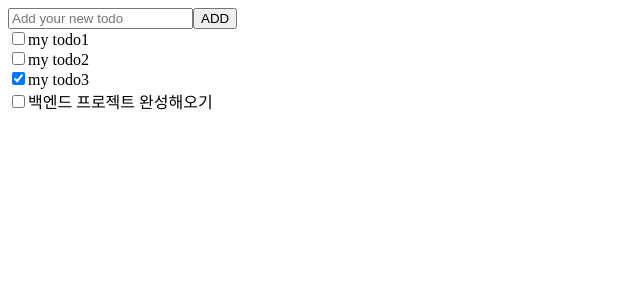
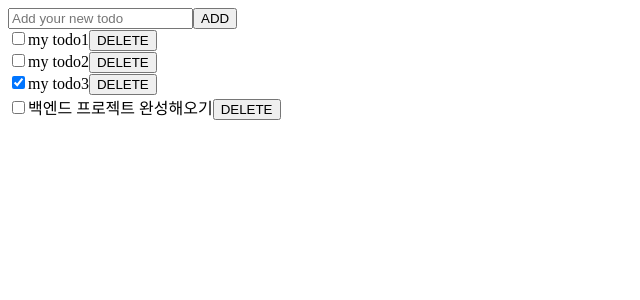
Before and after one commit to jjsh03/sesac-todo, a React (Create React App) app in the folder client/: page / in a window 1280 px wide. Shown: the top 300 px of the page, without its empty margins (0-640 px from the left). Built offline with nearby package versions, Linux system fonts and the light colour scheme.

Commit message:
feat: todo 삭제

```diff
--- a/client/src/App.js
+++ b/client/src/App.js
@@ -37,12 +37,20 @@ function App() {
     // todoItems 배열에 newItem을 추가
     setTodoItems([...todoItems, newItem]);
   };
+
+  const deleteItem = (id) => {
+    setTodoItems(todoItems.filter((item) => item.id !== id));
+  };
   return (
     <div className="App">
       <AddTodo addItem={addItem} />
       {/* todoItems 반복, props 데이터(투두 객체)를 자식 컴포넌트에게 전달 */}
       {todoItems.map((item) => (
-        <Todo key={item.id} item={item} />
+        <Todo
+          key={item.id}
+          item={item}
+          deleteItem={() => deleteItem(item.id)}
+        />
       ))}
     </div>
   );
--- a/client/src/components/AddTodo.js
+++ b/client/src/components/AddTodo.js
@@ -18,6 +18,7 @@ export default function AddTodo({ addItem }) {
         value={todoItem.title}
         onChange={(e) => setTodoItem({ title: e.target.value })}
       />
+
       <button onClick={onButtonClick}>ADD</button>
     </div>
   );
--- a/client/src/components/Todo.js
+++ b/client/src/components/Todo.js
@@ -1,9 +1,12 @@
 import React from 'react';
 
 // checkbox와 label을 렌더링 하는 투두 하나
-export default function Todo({ item }) {
+export default function Todo({ item, deleteItem }) {
   // console.log(item)
   const { id, title, done } = item;
+  const onDeleteButtonClick = () => {
+    deleteItem(id);
+  };
 
   return (
     <div>
@@ -14,6 +17,7 @@ export default function Todo({ item }) {
         defaultChecked={done}
       />
       <label htmlFor={`todo${id}`}>{title}</label>
+      <button onClick={onDeleteButtonClick}>DELETE</button>
     </div>
   );
 }
```
